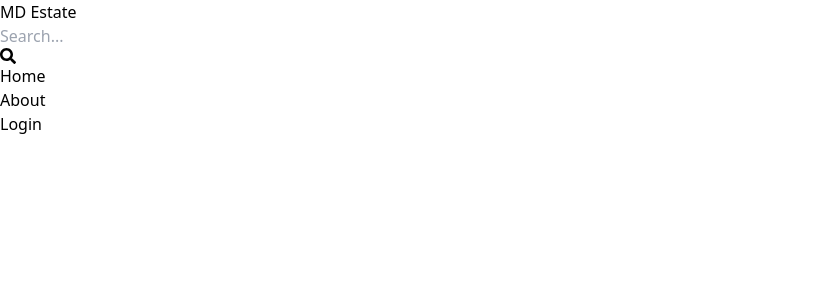
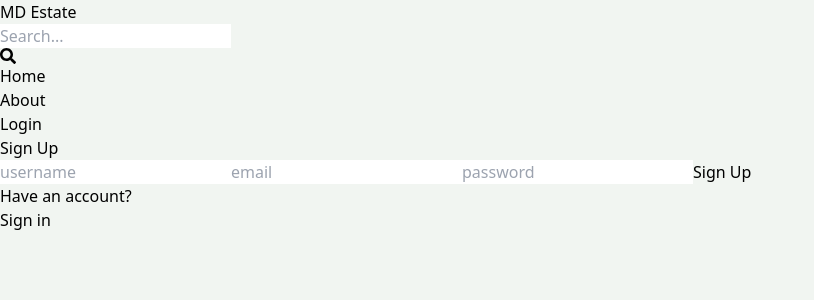
Before and after one commit to MonojitD/MD-Estate, a React (Vite) app in the folder client/: page /sign-up in a window 1280 px wide. Shown: the top 300 px of the page, without its empty margins (0-814 px from the left). Built offline with nearby package versions, Linux system fonts and the light colour scheme.

Commit message:
Signup page

```diff
--- a/client/src/App.jsx
+++ b/client/src/App.jsx
@@ -15,8 +15,8 @@
     <Router>
       <Header />
       <Routes>
-        <Route exact path="/login" element={<Login />} ></Route>
-        <Route exact path="/signup" element={<Signup />} ></Route>
+        <Route exact path="/sign-in" element={<Login />} ></Route>
+        <Route exact path="/sign-up" element={<Signup />} ></Route>
 
         <Route exact path="/" element={<Home />} ></Route>
         <Route exact path="/about" element={<About />} ></Route>
--- a/client/src/index.css
+++ b/client/src/index.css
@@ -1,3 +1,7 @@
 @tailwind base;
 @tailwind components;
 @tailwind utilities;
+
+body{
+    background-color: rgb(241, 245, 241);
+}
--- a/client/src/pages/Signup.jsx
+++ b/client/src/pages/Signup.jsx
@@ -1,7 +1,85 @@
-import React from 'react'
+import { useState } from 'react';
+import { Link, useNavigate } from 'react-router-dom';
+// import OAuth from '../components/OAuth';
 
-export default function Signup() {
+export default function SignUp() {
+  const [formData, setFormData] = useState({});
+  const [error, setError] = useState(null);
+  const [loading, setLoading] = useState(false);
+  const navigate = useNavigate();
+  const handleChange = (e) => {
+    setFormData({
+      ...formData,
+      [e.target.id]: e.target.value,
+    });
+  };
+  const handleSubmit = async (e) => {
+    e.preventDefault();
+    try {
+      setLoading(true);
+      const res = await fetch('/api/auth/signup', {
+        method: 'POST',
+        headers: {
+          'Content-Type': 'application/json',
+        },
+        body: JSON.stringify(formData),
+      });
+      const data = await res.json();
+      console.log(data);
+      if (data.success === false) {
+        setLoading(false);
+        setError(data.message);
+        return;
+      }
+      setLoading(false);
+      setError(null);
+      navigate('/sign-in');
+    } catch (error) {
+      setLoading(false);
+      setError(error.message);
+    }
+  };
   return (
-    <div>Signup</div>
-  )
+    <div className='p-3 max-w-lg mx-auto'>
+      <h1 className='text-3xl text-center font-semibold my-7'>Sign Up</h1>
+      <form onSubmit={handleSubmit} className='flex flex-col gap-4' autoComplete='off'>
+        <input
+          type='text'
+          placeholder='username'
+          className='border p-3 rounded-lg'
+          id='username'
+          onChange={handleChange}
+        />
+        <input
+          type='email'
+          placeholder='email'
+          className='border p-3 rounded-lg'
+          id='email'
+          onChange={handleChange}
+        />
+        <input
+          type='password'
+          placeholder='password'
+          className='border p-3 rounded-lg'
+          id='password'
+          onChange={handleChange}
+        />
+
+        <button
+          disabled={loading}
+          className='bg-slate-700 text-white p-3 rounded-lg uppercase hover:opacity-95 disabled:opacity-80'
+        >
+          {loading ? 'Loading...' : 'Sign Up'}
+        </button>
+        {/* <OAuth/> */}
+      </form>
+      <div className='flex gap-2 mt-5'>
+        <p>Have an account?</p>
+        <Link to={'/sign-in'}>
+          <span className='text-blue-700'>Sign in</span>
+        </Link>
+      </div>
+      {error && <p className='text-red-500 mt-5'>{error}</p>}
+    </div>
+  );
 }
--- a/client/vite.config.js
+++ b/client/vite.config.js
@@ -1,7 +1,16 @@
-import { defineConfig } from 'vite'
-import react from '@vitejs/plugin-react-swc'
+import { defineConfig } from 'vite';
+import react from '@vitejs/plugin-react-swc';
 
 // https://vitejs.dev/config/
 export default defineConfig({
+  server: {
+    proxy: {
+      '/api': {
+        target: 'http://localhost:3000',
+        secure: false,
+      },
+    },
+  },
+
   plugins: [react()],
-})
+});
```
Also changed, not shown: 2 other files (tests, documents, lock files or other folders).
